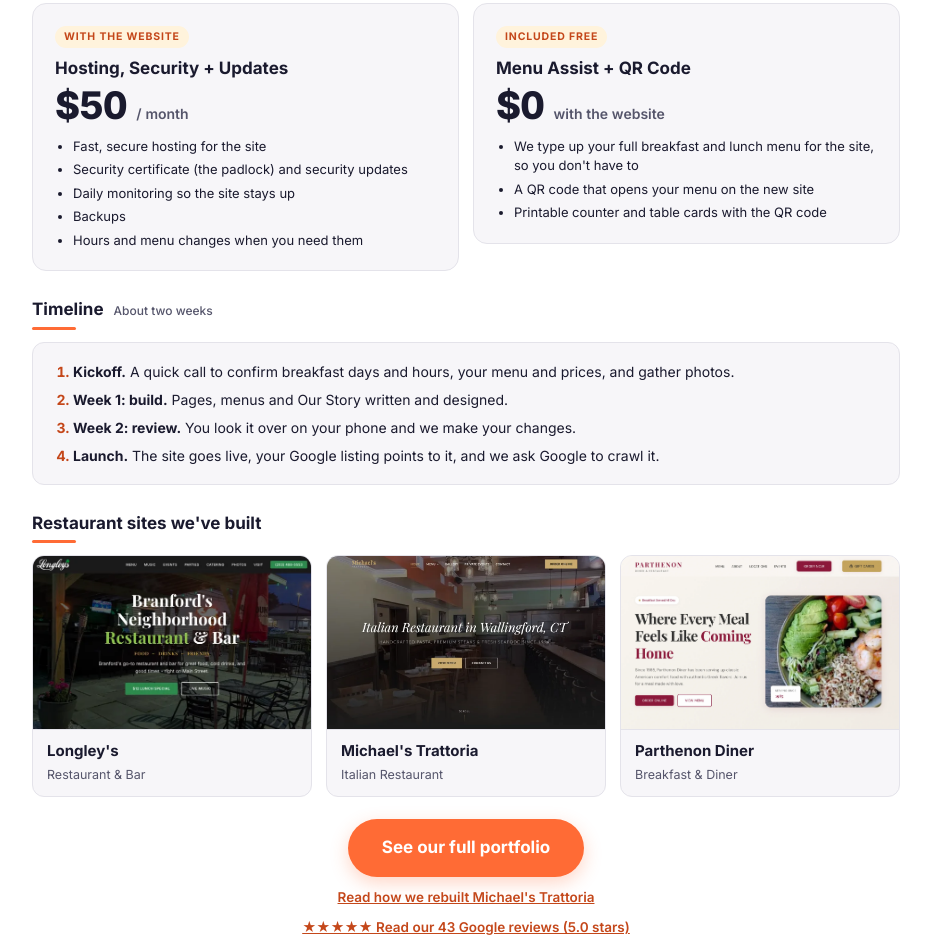
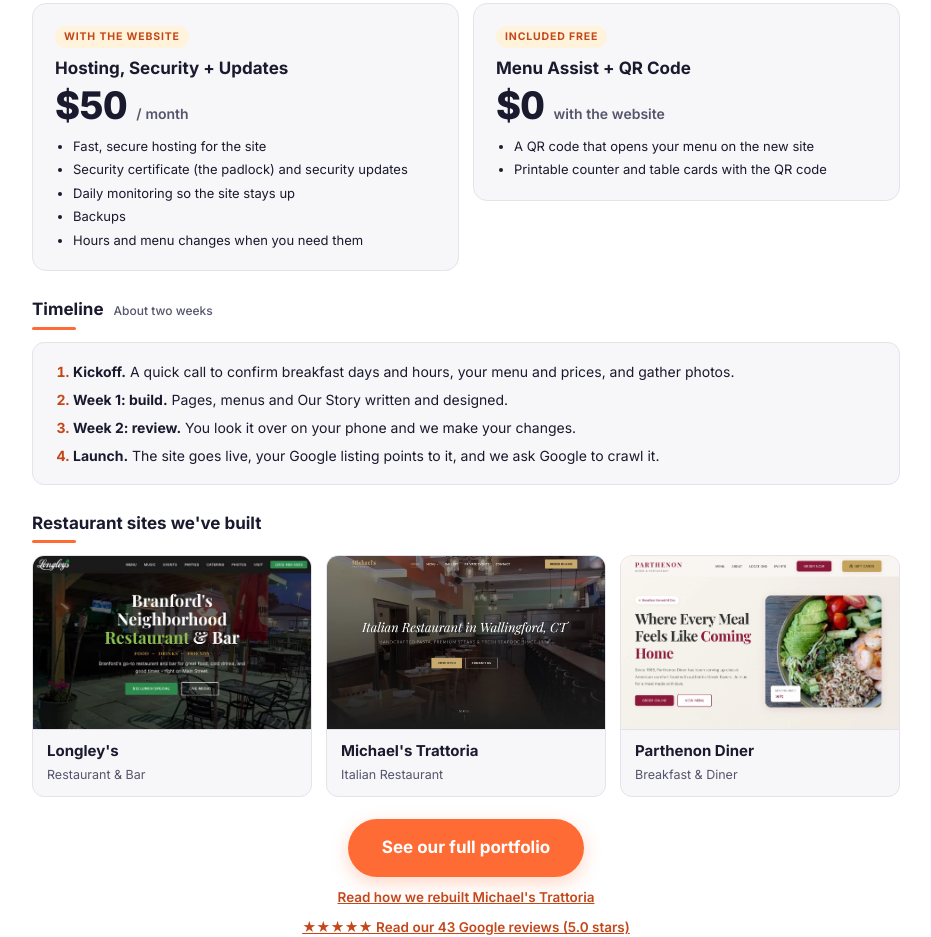
Before and after one commit to webbersaur/webber, a plain HTML site: page proposals/big-joes-new-smyrna-beach.html in a window 1280 px wide. Shown: the part 4208-5145 px from the top of the page, without its empty margins (174-1105 px from the left). Drawn offline with Linux system fonts and the light colour scheme.

Commit message:
Big Joe's proposal: drop menu typing line from Menu Assist card
Co-Authored-By: Claude Opus 5.5 <noreply@anthropic.com>

```diff
--- a/proposals/big-joes-new-smyrna-beach.html
+++ b/proposals/big-joes-new-smyrna-beach.html
@@ -455,7 +455,6 @@
         <h3>Menu Assist + QR Code</h3>
         <div class="amt">$0 <small>with the website</small></div>
         <ul>
-          <li>We type up your full breakfast and lunch menu for the site, so you don't have to</li>
           <li>A QR code that opens your menu on the new site</li>
           <li>Printable counter and table cards with the QR code</li>
         </ul>
```
